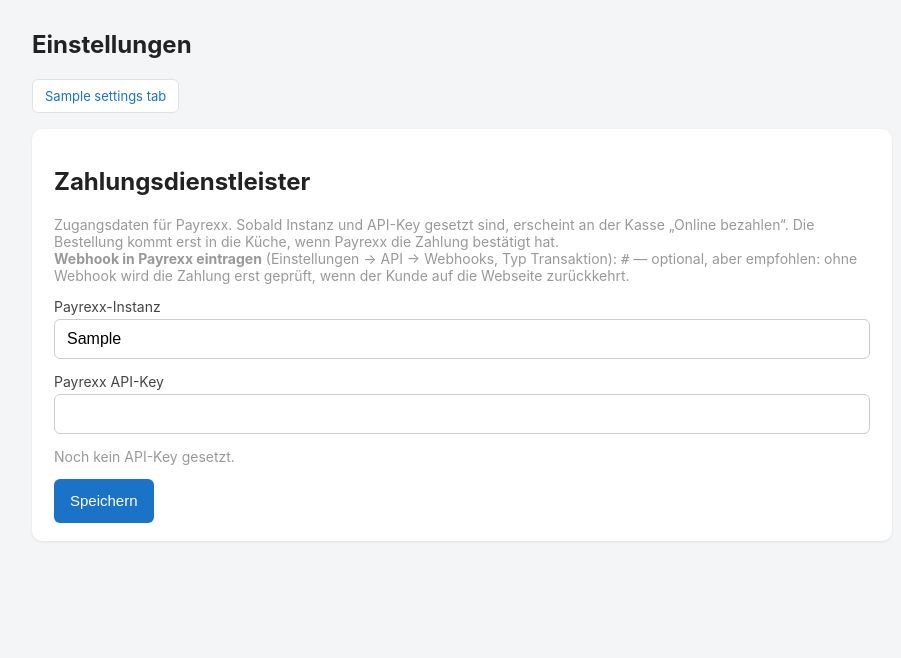
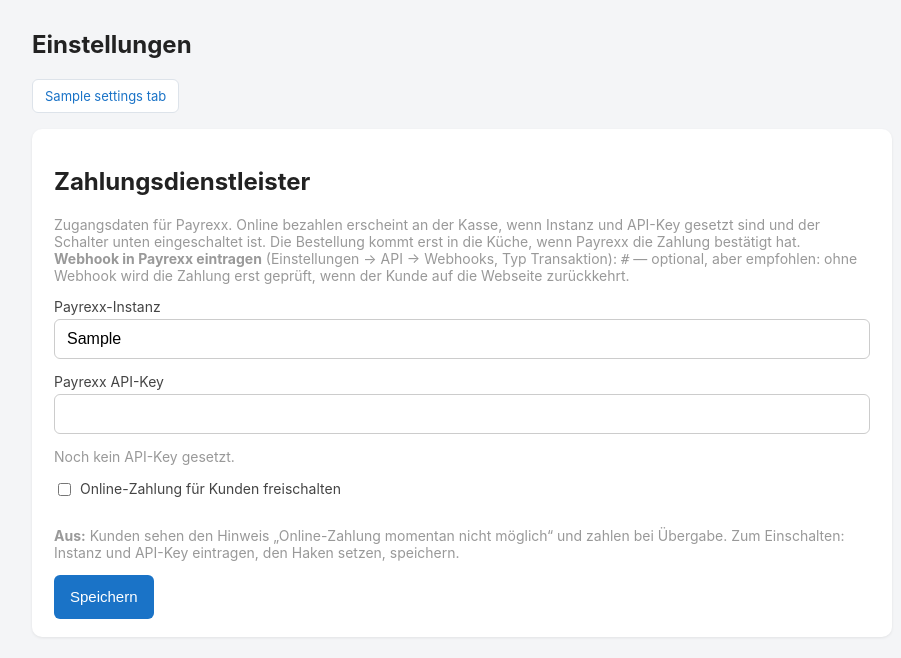
Before and after one commit to resoaga/bstell, a FastAPI app: template app/templates/admin/settings_payment.html in a window 1280 px wide. Shown: the part 65-723 px from the top of the page, without its empty margins (178-1079 px from the left). Run offline with FastAPI, Linux system fonts and the light colour scheme; the template is opened without the code that fills it: most values are stand-ins (such as "Sample title", 1, 10 or a date in 2020).

Commit message:
Online-Zahlung: Schalter im Admin zum Freischalten (zusätzlich zu Instanz/API-Key)
Co-Authored-By: Claude Sonnet 5.5 <noreply@anthropic.com>

```diff
--- a/app/models.py
+++ b/app/models.py
@@ -278,6 +278,8 @@ class RestaurantSettings(Base):
     badge_3 = Column(String, default="")
     rating_text = Column(String, default="")
 
+    # Customers only see "Online bezahlen" when this is on AND the Payrexx credentials are set
+    online_payment_enabled = Column(Boolean, default=False, nullable=False)
     payrexx_instance = Column(String, default="")
     payrexx_api_key = Column(String, default="")
 
--- a/app/payrexx.py
+++ b/app/payrexx.py
@@ -20,6 +20,11 @@ class PayrexxError(Exception):
 
 def configured(settings) -> bool:
     return bool(settings.payrexx_instance and settings.payrexx_api_key)
+
+
+def available(settings) -> bool:
+    """Online payment is offered to customers: credentials set and switched on in the admin."""
+    return bool(settings.online_payment_enabled and configured(settings))
 
 
 def _signature(params: dict, secret: str) -> str:
--- a/app/routers/admin.py
+++ b/app/routers/admin.py
@@ -838,9 +838,11 @@ def settings_payment(request: Request, db: Session = Depends(get_db)):
 def update_payment_settings(
     payrexx_instance: str = Form(""),
     payrexx_api_key: str = Form(""),
+    online_payment_enabled: bool = Form(False),
     db: Session = Depends(get_db),
 ):
     settings = get_settings(db)
+    settings.online_payment_enabled = online_payment_enabled
     settings.payrexx_instance = payrexx_instance
     if payrexx_api_key:
         settings.payrexx_api_key = payrexx_api_key
--- a/app/routers/site.py
+++ b/app/routers/site.py
@@ -335,7 +335,7 @@ def checkout_context(request: Request, db: Session, contact: dict, **extra) -> d
         "contact": contact,
         "zips": allowed_zips(settings),
         "payment_options": [
-            (k, v, PAYMENT_HINTS[k]) for k, v in PAYMENT_LABELS.items() if k != "online" or payrexx.configured(settings)
+            (k, v, PAYMENT_HINTS[k]) for k, v in PAYMENT_LABELS.items() if k != "online" or payrexx.available(settings)
         ],
         **extra,
         **site_extra(request, db),
@@ -384,7 +384,7 @@ async def place_order(request: Request, db: Session = Depends(get_db)):
     delivery_address = (form.get("delivery_address") or "").strip()[:120]
     note = (form.get("note") or "").strip()[:500]
     payment = form.get("payment") if form.get("payment") in PAYMENT_LABELS else ""
-    if payment == "online" and not payrexx.configured(settings):
+    if payment == "online" and not payrexx.available(settings):
         payment = ""
     if not customer_name or not phone:
         return error_response("Bitte Name und Telefonnummer angeben.")
--- a/app/templates/admin/settings_payment.html
+++ b/app/templates/admin/settings_payment.html
@@ -6,7 +6,7 @@
 <section class="category">
   <h2>Zahlungsdienstleister</h2>
   <p class="hint">
-    Zugangsdaten für Payrexx. Sobald Instanz und API-Key gesetzt sind, erscheint an der Kasse „Online bezahlen“.
+    Zugangsdaten für Payrexx. Online bezahlen erscheint an der Kasse, wenn Instanz und API-Key gesetzt sind und der Schalter unten eingeschaltet ist.
     Die Bestellung kommt erst in die Küche, wenn Payrexx die Zahlung bestätigt hat.
     <br><strong>Webhook in Payrexx eintragen</strong> (Einstellungen → API → Webhooks, Typ Transaktion):
     <code>{{ webhook_url }}</code> — optional, aber empfohlen: ohne Webhook wird die Zahlung erst geprüft, wenn der Kunde auf die Webseite zurückkehrt.
@@ -19,6 +19,16 @@
       <input type="password" name="payrexx_api_key" placeholder="{{ 'unverändert lassen, um bestehenden Schlüssel zu behalten' if settings.payrexx_api_key else '' }}">
     </label>
     <p class="hint">{{ "API-Key ist gesetzt." if settings.payrexx_api_key else "Noch kein API-Key gesetzt." }}</p>
+    <label class="checkbox-label">
+      <input type="checkbox" name="online_payment_enabled" value="true" {{ "checked" if settings.online_payment_enabled else "" }}>
+      Online-Zahlung für Kunden freischalten
+    </label>
+    <p class="hint">
+      {% if settings.online_payment_enabled and settings.payrexx_instance and settings.payrexx_api_key %}<strong>Aktiv:</strong> Kunden sehen an der Kasse „Online bezahlen“.
+      {% elif settings.online_payment_enabled %}<strong>Eingeschaltet, aber Instanz oder API-Key fehlt</strong> – Kunden sehen es noch nicht.
+      {% else %}<strong>Aus:</strong> Kunden sehen den Hinweis „Online-Zahlung momentan nicht möglich“ und zahlen bei Übergabe.{% endif %}
+      Zum Einschalten: Instanz und API-Key eintragen, den Haken setzen, speichern.
+    </p>
     <button type="submit">Speichern</button>
   </form>
 </section>
--- a/scripts/add_columns.py
+++ b/scripts/add_columns.py
@@ -18,6 +18,7 @@ COLUMNS = [
     ("restaurant_settings", "service_fee_label", "VARCHAR DEFAULT 'Servicegebühr'"),
     ("orders", "service_fee", "FLOAT DEFAULT 0"),
     ("menu_items", "sold_out_until", "DATETIME"),
+    ("restaurant_settings", "online_payment_enabled", "BOOLEAN NOT NULL DEFAULT 0"),
     ("orders", "customer_city", "VARCHAR DEFAULT ''"),
     ("orders", "payment_method", "VARCHAR DEFAULT 'cash'"),
     ("orders", "payrexx_gateway_id", "VARCHAR DEFAULT ''"),
```
